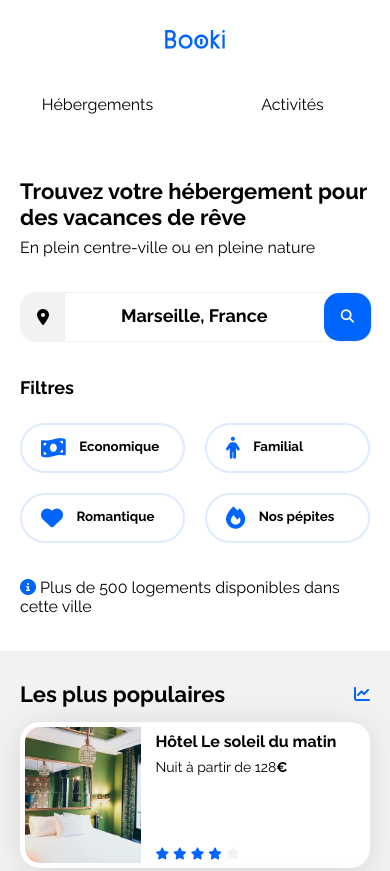
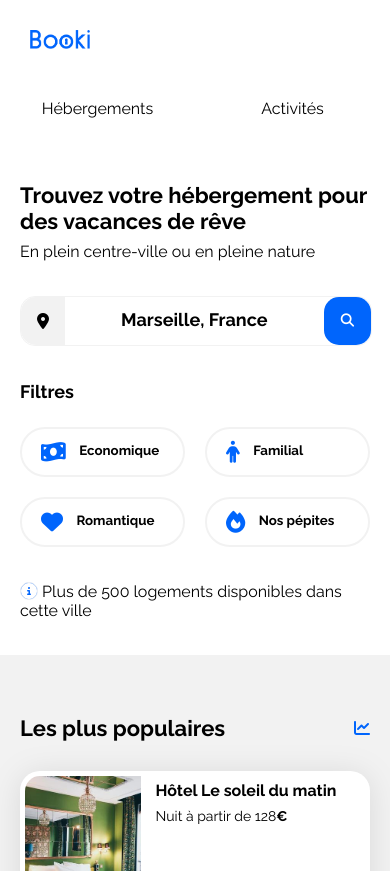
Before and after one commit to jeff397/openclassroom-projet-3, a plain HTML site: page index.html in a window 390 px wide. Shown: the top 871 px of the page. Drawn offline with Linux system fonts and the light colour scheme.

Commit message:
projet final correction

```diff
--- a/css/style.css
+++ b/css/style.css
@@ -200,7 +200,7 @@ p {
 .filter-buttons button {
     height: 50px;
     background-color: white;
-    border: 2px solid var(--filter-bg-color);
+    border: 2px solid var(--main-bg-color);
     border-radius: 25px;
     padding: 4px 19px;
 }
@@ -217,6 +217,13 @@ p {
 
 .information {
     font-size: 16px;
+}
+
+.information .fa-solid{
+    border: 1px solid var(--main-bg-color);
+    border-radius: 50px;
+    background: var(--main-color);
+    color: white;
 }
 
 .filter-buttons button span {
@@ -320,9 +327,7 @@ p.card-subtitle{
    padding-top: 10px;
 }
 
-.populaires-cards .card-subtitle {
 
-}
 
 .populaires-cards .card-rating {
     margin:0 0 5px 15px;
@@ -591,6 +596,7 @@ footer {
         cursor: pointer;
     }
 
+
     .filter-buttons {
         display: flex;
         flex-wrap: wrap;
@@ -643,9 +649,7 @@ footer {
         padding: 0;
     }
 
-    .hebergements-cards .card{
 
-    }
 
     .hebergements-cards .card img {
         border-radius: 20px 20px 0 0;
@@ -656,6 +660,10 @@ footer {
     .populaires {
         margin: 0;
         order: -1;
+    }
+
+    .populaires-title{
+        padding: 30px 0 15px;
     }
 
     .populaires-cards {
--- a/index.html
+++ b/index.html
@@ -20,7 +20,7 @@
         <!-- Header -->
 
         <header>
-            <img id="logo" src="images/logo/Booki.png" alt="logo de l'agence">
+            <a href="index.html"><img id="logo" src="images/logo/Booki.png" alt="logo de l'agence"></a>
             <nav>
                 <ul class="menunav">
                     <li class="menuhebergements">
```
